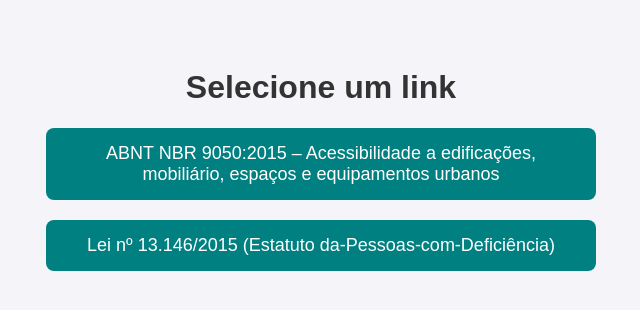
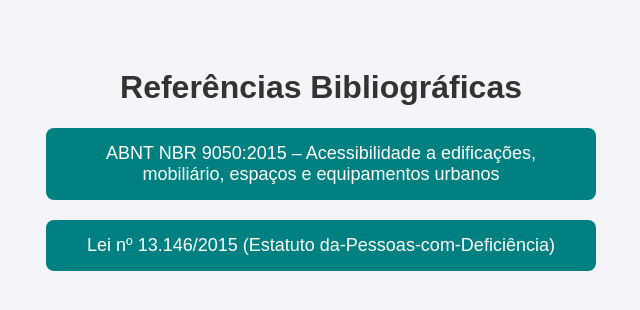
Before and after one commit to Diretoria-Executiva/site, a plain HTML site: page links.html in a window 1280 px wide. Shown: the whole page, without its empty margins (319-959 px from the left). Drawn offline with Linux system fonts and the light colour scheme.

Commit message:
Update links.html

```diff
--- a/links.html
+++ b/links.html
@@ -33,7 +33,7 @@
   </style>
 </head>
 <body>
-  <h1>Selecione um link</h1>
+  <h1>Referências Bibliográficas</h1>
   <a href="https://www.abntcolecao.com.br/mpf/norma.aspx?ID=461490" target="_blank">
     ABNT NBR 9050:2015 – Acessibilidade a edificações, mobiliário, espaços e equipamentos urbanos
   </a>
```
